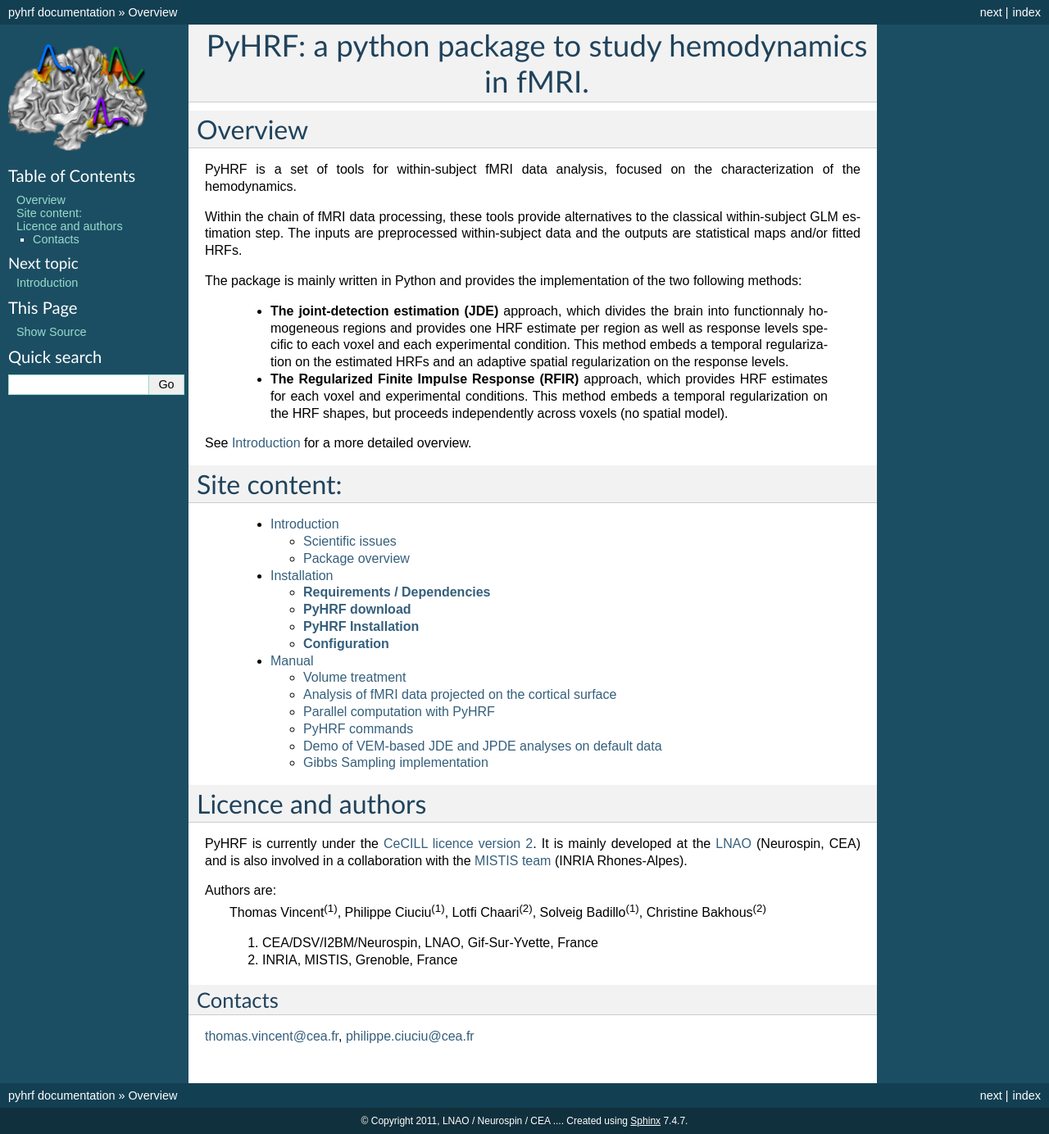
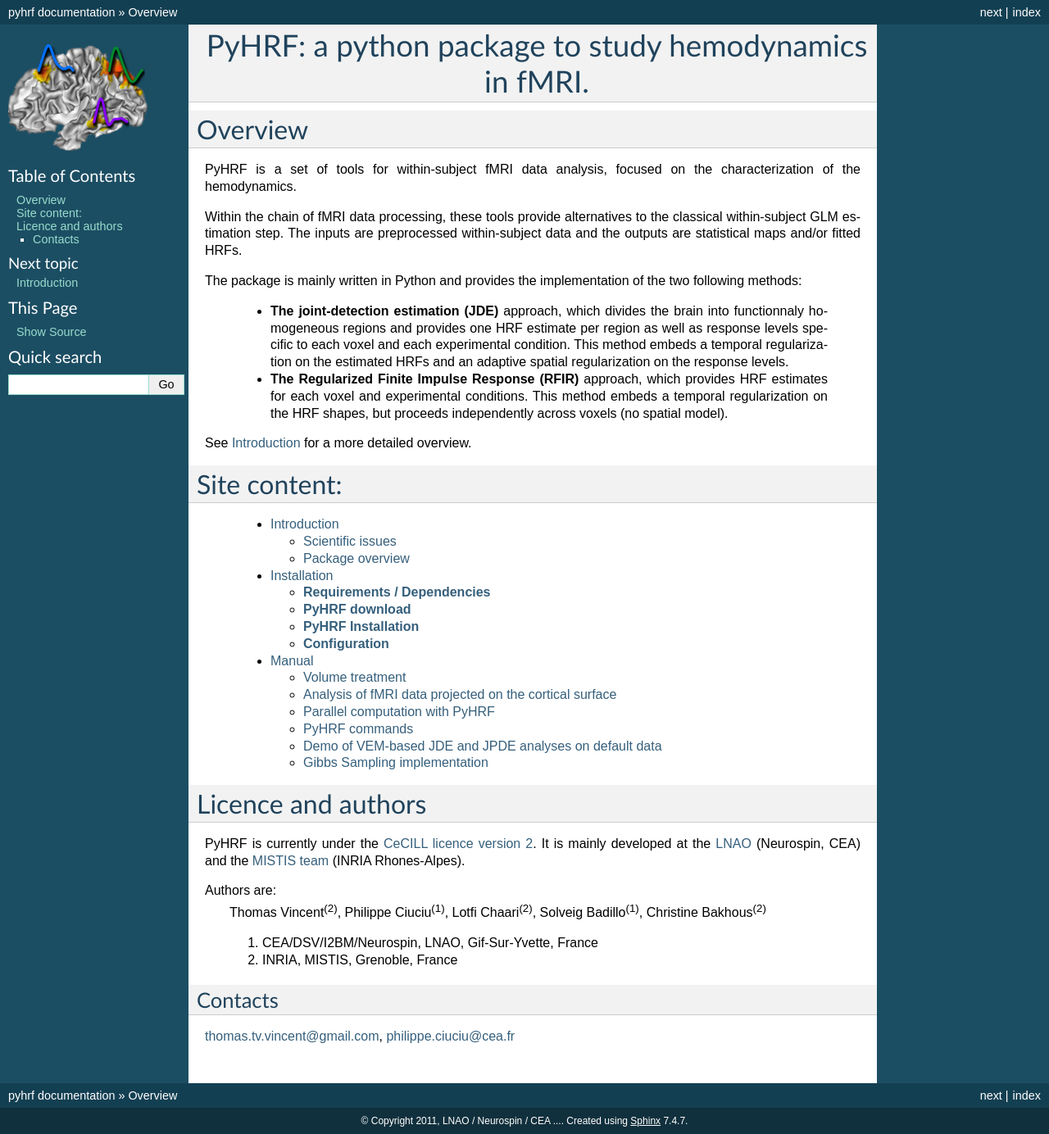
Before and after one commit to pyhrf/pyhrf, a Sphinx documentation site: the page built from doc/sphinx/source/index.rst, in a window 1280 px wide. Shown: the whole page at 82% size. Built offline with Sphinx 7.4.7, drawn with Linux system fonts in a browser that asks for light colours.

Commit message:
Fix mail adresses & affiliations

```diff
--- a/doc/sphinx/source/index.rst
+++ b/doc/sphinx/source/index.rst
@@ -38,7 +38,6 @@
 
 ..     code_documentation.rst
 
-
 ..
     Indices and tables
     ==================
@@ -47,15 +46,13 @@
     * :ref:`modindex`
     * :ref:`search`
 
-
-
 Licence and authors
 -------------------
 
-PyHRF is currently under the `CeCILL licence version 2 <http://www.cecill.info>`_. It is mainly developed at the `LNAO <http://www.lnao.fr>`_ (Neurospin, CEA) and is also involved in a collaboration with the `MISTIS team <http://mistis.inrialpes.fr/>`_ (INRIA Rhones-Alpes).
+PyHRF is currently under the `CeCILL licence version 2 <http://www.cecill.info>`_. It is mainly developed at the `LNAO <http://www.lnao.fr>`_ (Neurospin, CEA) and the `MISTIS team <http://mistis.inrialpes.fr/>`_ (INRIA Rhones-Alpes).
 
 Authors are:
-         Thomas Vincent\ :sup:`(1)`, Philippe Ciuciu\ :sup:`(1)`, Lotfi Chaari\ :sup:`(2)`, Solveig Badillo\ :sup:`(1)`, Christine Bakhous\ :sup:`(2)`
+         Thomas Vincent\ :sup:`(2)`, Philippe Ciuciu\ :sup:`(1)`, Lotfi Chaari\ :sup:`(2)`, Solveig Badillo\ :sup:`(1)`, Christine Bakhous\ :sup:`(2)`
 
          1. CEA/DSV/I2BM/Neurospin, LNAO, Gif-Sur-Yvette, France
          2. INRIA, MISTIS, Grenoble, France
@@ -63,4 +60,4 @@
 Contacts
 ++++++++
 
-thomas.vincent@cea.fr, philippe.ciuciu@cea.fr
+thomas.tv.vincent@gmail.com, philippe.ciuciu@cea.fr
```
